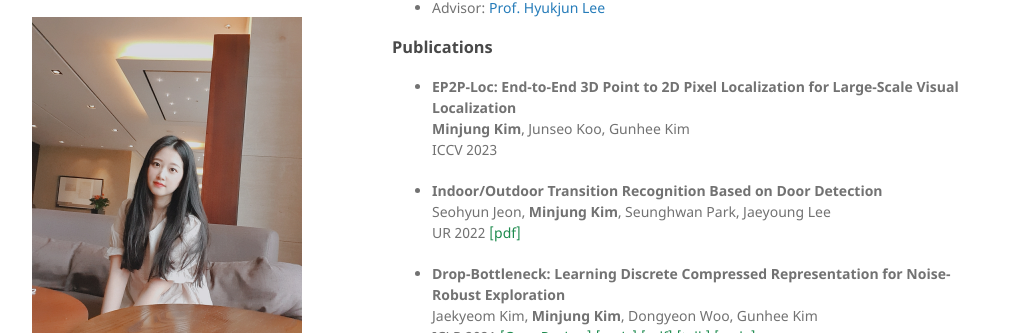
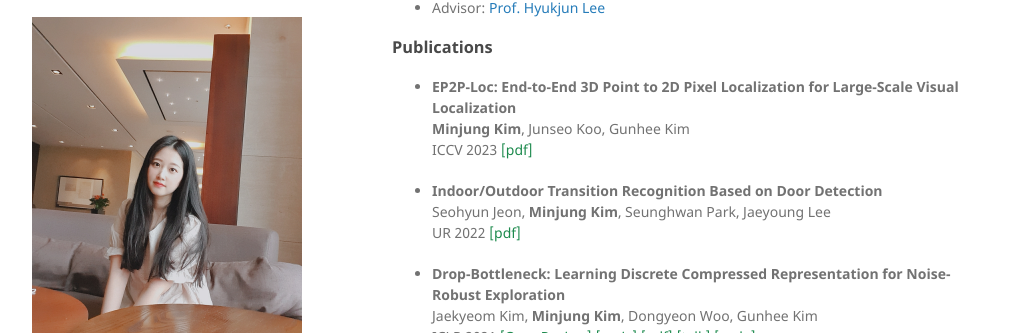
Before and after one commit to minnjung/minnjung.github.io, a Jekyll site: the page built from index.md, in a window 1280 px wide and 900 px high, scrolled down 337 px. Shown: the part 120-453 px from the top of the window, without its empty margins (128-1146 px from the left). Built offline with Jekyll 4.4.1, drawn with Linux system fonts in a browser that asks for light colours; a style sheet for code colours, icons or effects is not loaded.

Commit message:
Update index.md

```diff
--- a/index.md
+++ b/index.md
@@ -45,6 +45,7 @@ and (iii) utilizing high-level semantic information for place recognition.
 - **EP2P-Loc: End-to-End 3D Point to 2D Pixel Localization for Large-Scale Visual Localization** <br/>
 **Minjung Kim**, Junseo Koo, Gunhee Kim <br/>
 ICCV 2023
+<a class="code" href="http://arxiv.org/abs/2309.07471">[pdf]</a>
 
 - **Indoor/Outdoor Transition Recognition Based on Door Detection** <br/>
 Seohyun Jeon, **Minjung Kim**, Seunghwan Park, Jaeyoung Lee <br/>
```
